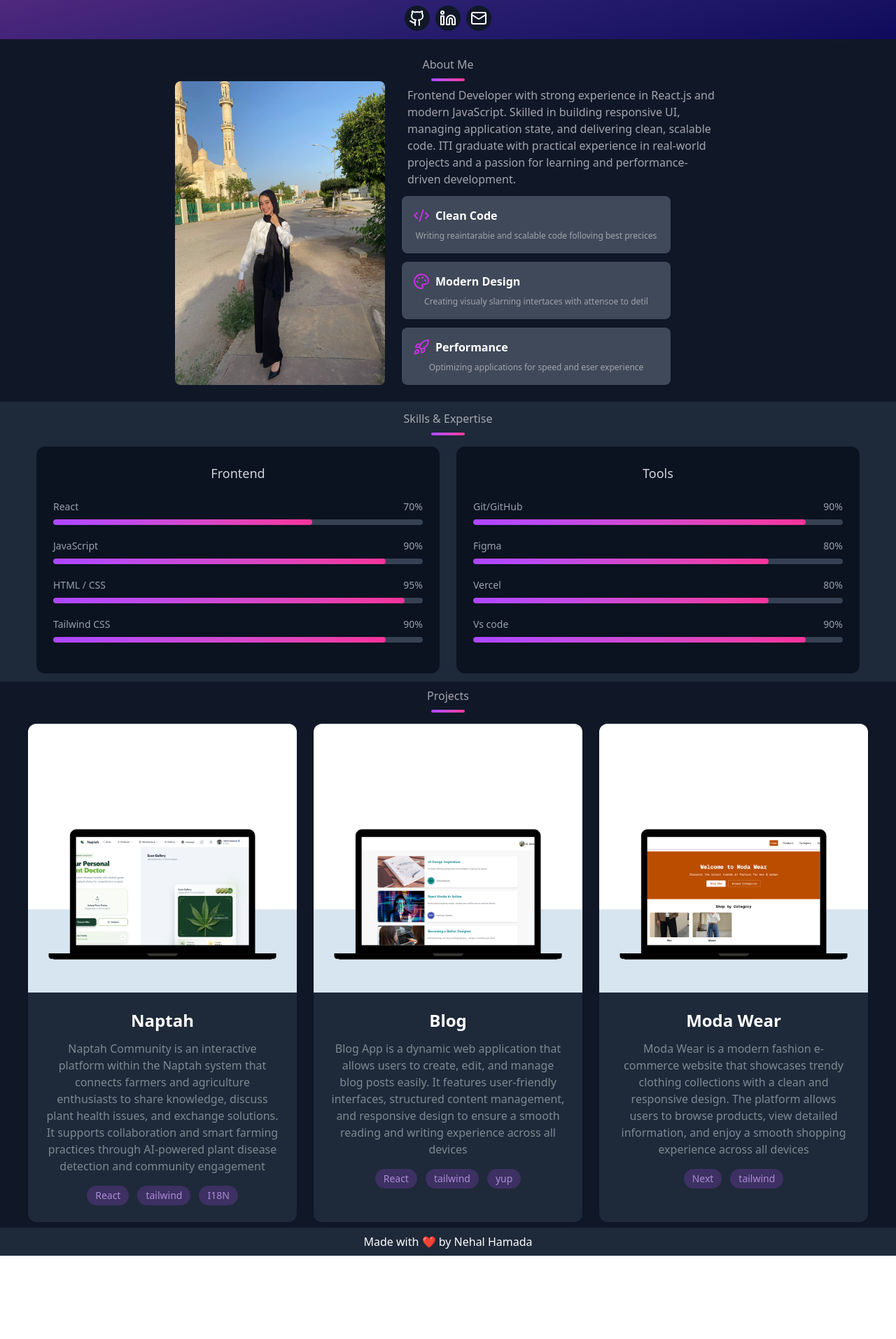
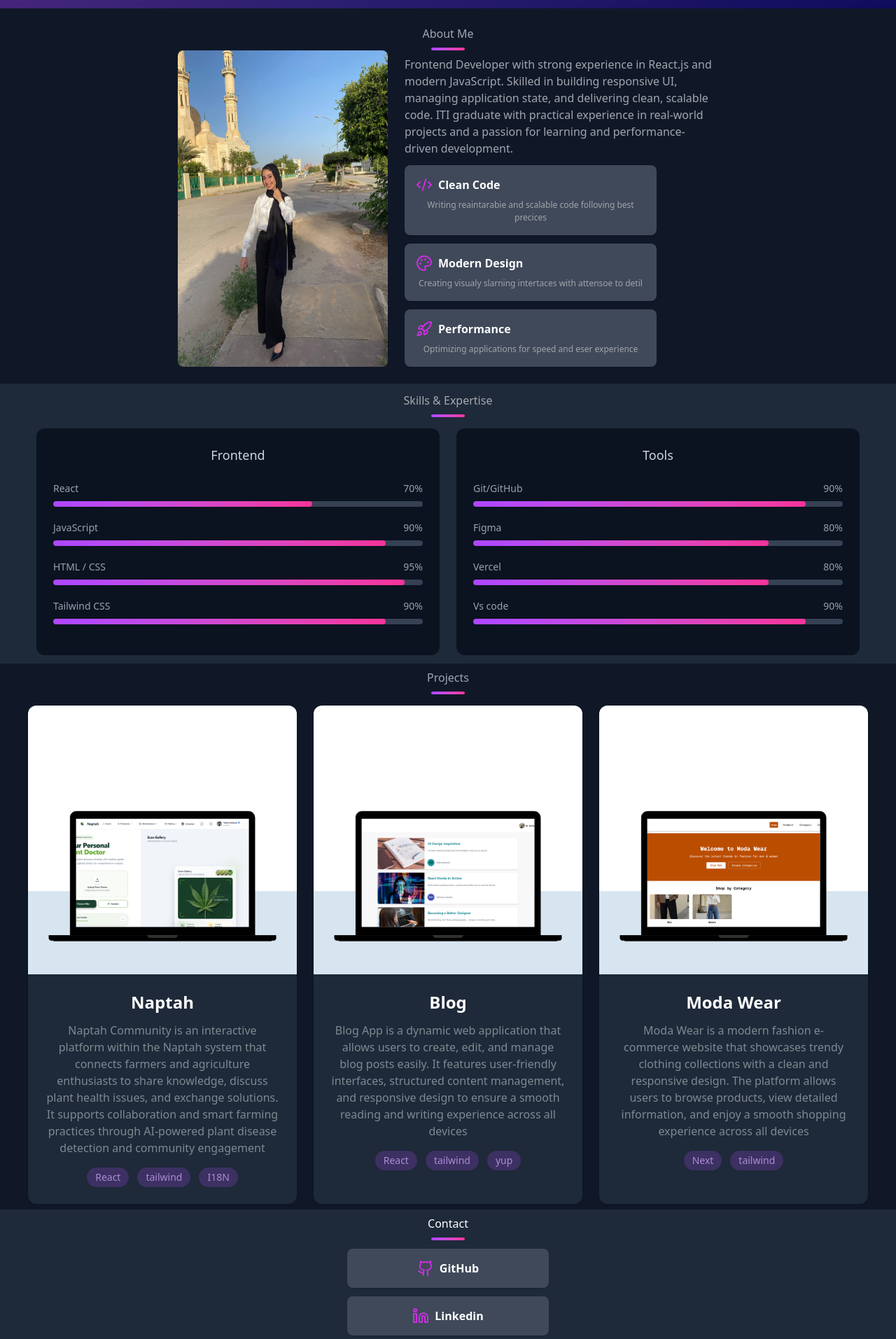
Before and after one commit to NehalHamada/My-portfolio, a React (Vite) app: page / in a window 1280 px wide. Shown: the part 247-2160 px from the top of the page at 70% size. Before the commit the page ends 2041 px from the top, so only its background shows below. Built offline with nearby package versions, Linux system fonts and the light colour scheme.

Commit message:
remove socials from home and add contact section

```diff
--- a/src/app/App.jsx
+++ b/src/app/App.jsx
@@ -8,6 +8,7 @@ import Projects from "../components/projects/Projects";
 
 import Footer from "../components/common/Footer";
 import { BrowserRouter, Routes, Route } from "react-router-dom";
+import Contact from "../components/contact/Contact";
 
 function App() {
   return (
@@ -27,6 +28,9 @@ function App() {
       <div id="projects">
         <Projects />
       </div>
+      <div id="contact">
+        <Contact />
+      </div>
       <Footer />
     </>
   );
--- a/src/components/about/About.jsx
+++ b/src/components/about/About.jsx
@@ -21,7 +21,7 @@ function About() {
             className="rounded-lg hidden md:block"
           />
           <div>
-            <h5 className="max-w-md text-left mt-2 ms-2">
+            <h5 className="max-w-md text-left mt-2 ms-4 sm:ms-0">
               Frontend Developer with strong experience in React.js and modern
               JavaScript. Skilled in building responsive UI, managing
               application state, and delivering clean, scalable code. ITI
@@ -31,7 +31,7 @@ function About() {
             {aboutData.map((item) => (
               <div
                 key={item.title}
-                className="card w-96 bg-[#3F4959] card-sm shadow-sm mt-3">
+                className="card w-90 bg-[#3F4959] card-sm shadow-sm mt-3 ms-4 sm:ms-0">
                 <div className="card-body">
                   <div className="flex gap-2">
                     <item.icons className="text-[#CB30E0]" />
--- a/src/components/common/Footer.jsx
+++ b/src/components/common/Footer.jsx
@@ -1,6 +1,6 @@
 export default function Footer() {
   return (
-    <div className="bg-[#1E2939] text-center bottom-0 p-2">
+    <div className="bg-[#101828] text-center bottom-0 p-2">
       <p className="text-m text-white">Made with ❤️ by Nehal Hamada</p>
     </div>
   );
--- /dev/null
+++ b/src/components/contact/Contact.jsx
@@ -0,0 +1,45 @@
+import { contact } from "../../data/contactData";
+import { sectionTitles } from "../../data/sectionTitles";
+import SectionTitle from "../common/SectionTitle";
+import { motion as Motion } from "framer-motion";
+
+export default function Contact() {
+  const container = {
+    hidden: {},
+    show: { transition: { staggerChildren: 0.2 } },
+  };
+  const card = {
+    hidden: { opacity: 0, y: 50 },
+    show: { opacity: 1, y: 0, transition: { duration: 0.5, ease: "easeOut" } },
+  };
+  return (
+    <div className="bg-[#1E2939] text-white p-2" id="contact">
+      <SectionTitle title={sectionTitles.touch} />
+      <Motion.div
+        className="text-center"
+        variants={container}
+        initial="hidden"
+        whileInView="show"
+        viewport={{ once: true }}>
+        {contact.map((el) => (
+          <Motion.div
+            variants={card}
+            key={el.name}
+            className="card w-72 bg-[#3F4959] card-sm shadow-sm mt-3 mx-auto">
+            <div className="card-body">
+              <div className="flex justify-center gap-2">
+                <el.icon className="text-[#CB30E0]" />
+                <a
+                  href={el.src}
+                  target="blank"
+                  className="card-title text-white cursor-pointer">
+                  {el.name}
+                </a>
+              </div>
+            </div>
+          </Motion.div>
+        ))}
+      </Motion.div>
+    </div>
+  );
+}
--- a/src/components/hero/Hero.jsx
+++ b/src/components/hero/Hero.jsx
@@ -1,5 +1,4 @@
 import AnimatedText from "../../helper/AnimatedText";
-import HeroSocials from "./HeroSocials";
 
 function Hero() {
   return (
@@ -20,8 +19,6 @@ function Hero() {
         className="text-[rgba(213,208,226,0.7)] mt-4"
         speed={20}
       />
-
-      <HeroSocials />
     </div>
   );
 }
--- a/src/components/hero/HeroSocials.jsx
+++ /dev/null
@@ -1,26 +0,0 @@
-import { GithubIcon, Linkedin, Mail } from "lucide-react";
-import { Link } from "react-router-dom";
-
-export default function HeroSocials() {
-  return (
-    <div className="flex justify-center items-center gap-2 mt-2">
-      <a
-        href="https://github.com/NehalHamada"
-        target="blank"
-        className="bg-[#101828] p-1.5 rounded-full">
-        <GithubIcon size={24} className="cursor-pointer text-white" />
-      </a>
-      <a
-        href="https://www.linkedin.com/in/nehal-hamada"
-        target="blank"
-        className="bg-[#101828] p-1.5 rounded-full">
-        <Linkedin size={24} className="cursor-pointer text-white" />
-      </a>
-      <a
-        href="mailto:nehalhamada2001@gmail.com"
-        className="bg-[#101828] p-1.5 rounded-full">
-        <Mail size={24} className="cursor-pointer text-white" />
-      </a>
-    </div>
-  );
-}
--- /dev/null
+++ b/src/data/contactData.js
@@ -0,0 +1,10 @@
+import { GithubIcon, Linkedin, Mail } from "lucide-react";
+export const contact = [
+  { icon: GithubIcon, name: "GitHub", src: "https://github.com/NehalHamada" },
+  {
+    icon: Linkedin,
+    name: "Linkedin",
+    src: "https://www.linkedin.com/in/nehal-hamada",
+  },
+  { icon: Mail, name: "Email", src: "mailto:nehalhamada2001@gmail.com" },
+];
--- a/src/data/navbarData.js
+++ b/src/data/navbarData.js
@@ -3,4 +3,5 @@ export const list = [
   { name: "About", id: "about" },
   { name: "Skill", id: "skill" },
   { name: "Project", id: "projects" },
+  { name: "Contact", id: "contact" },
 ];
--- a/src/data/sectionTitles.js
+++ b/src/data/sectionTitles.js
@@ -2,5 +2,5 @@ export const sectionTitles = {
   about: "About Me",
   skills: "Skills & Expertise",
   project: "Projects",
-  touch: "Get In Touch",
+  touch: "Contact",
 };
```
